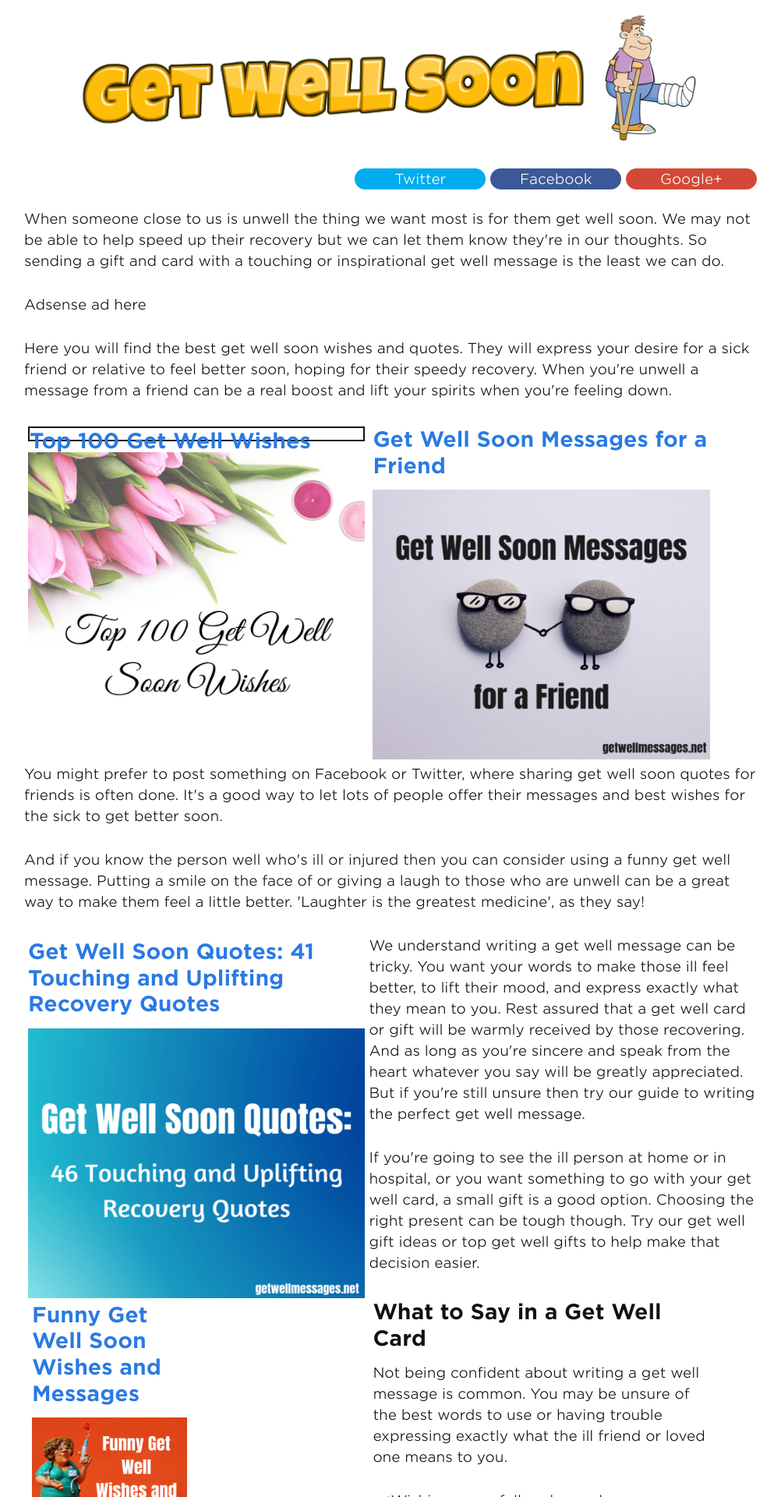
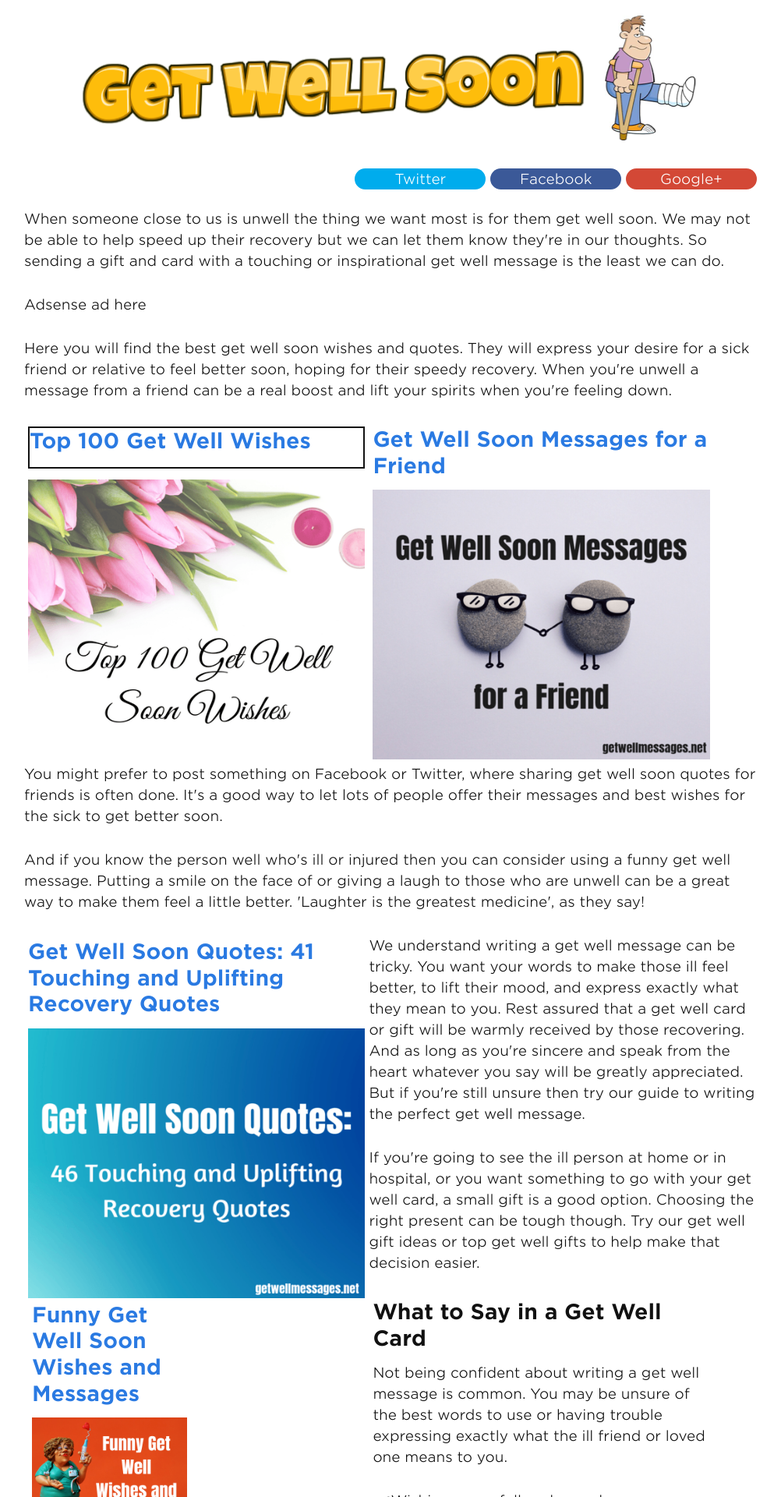
Before and after one commit to andyml123/andyml123.github.io, a Jekyll site: the page built from imagetest.md, in a window 1280 px wide. Shown: the top 1920 px of the page at 78% size, without its empty margins (139-1141 px from the left). Built offline with Jekyll 4.4.1, drawn with Linux system fonts in a browser that asks for light colours.

Commit message:
Update _layout.scss

```diff
--- a/_sass/_layout.scss
+++ b/_sass/_layout.scss
@@ -616,6 +616,6 @@ max-width:80%
 
 
 .titlewrapper {
-height: 15px;
+height: 50px;
 border: solid 2px;
 }
```
